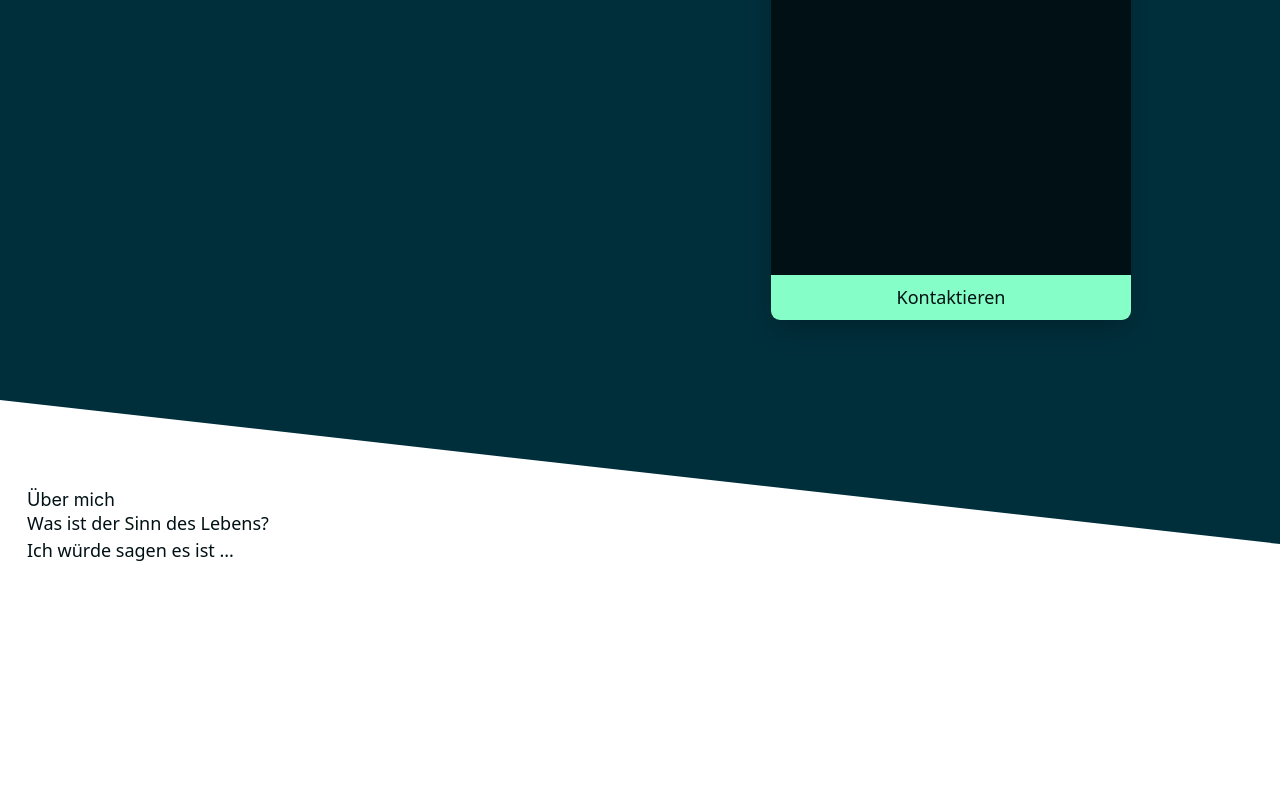
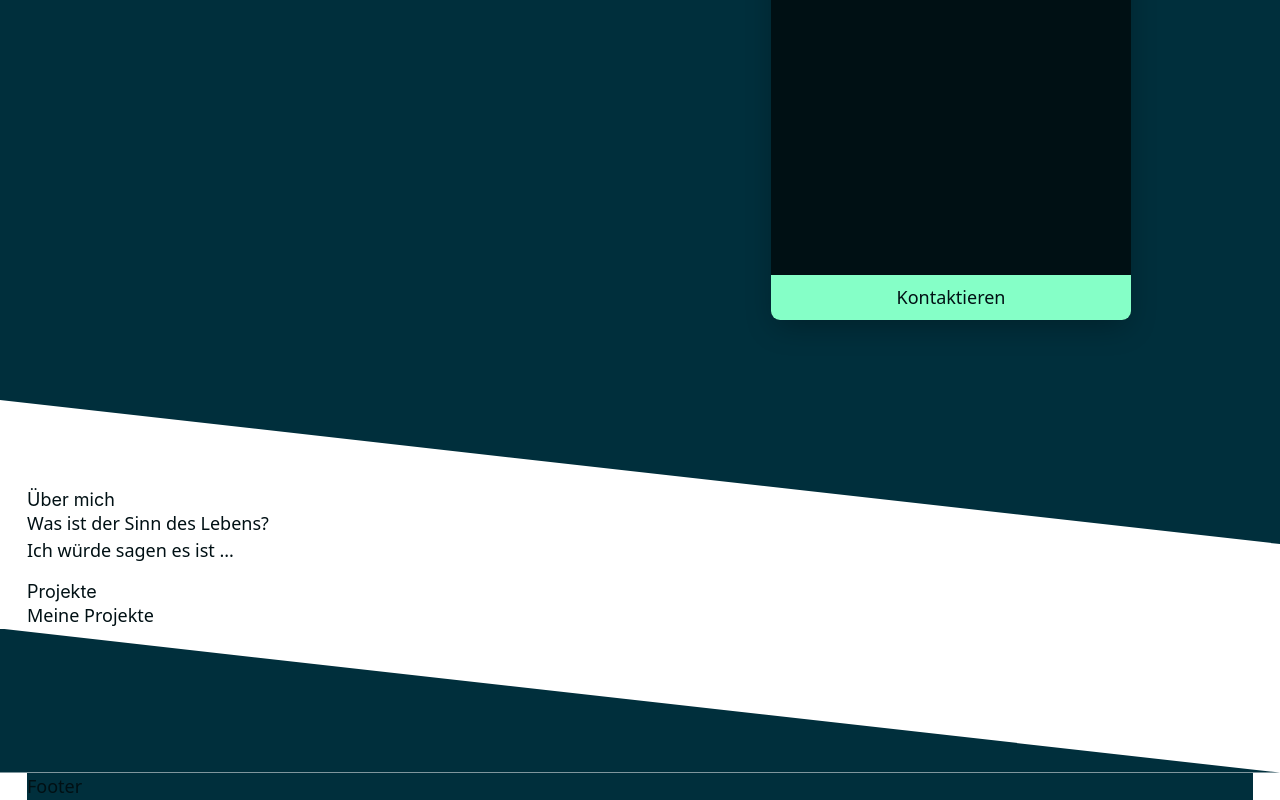
Before and after one commit to schmt5/portfolio, a Gatsby site: page / in a window 1280 px wide. Shown: the part 400-1200 px from the top of the page. Before the commit the page ends 982 px from the top, so only its background shows below. Built offline with nearby package versions, Linux system fonts and the light colour scheme; Gatsby itself is replaced by a stand-in of ours.

Commit message:
Adjust home

```diff
--- a/src/components/teaser.css
+++ b/src/components/about-teaser.css
@@ -1,4 +1,3 @@
-.teaser {
+.about-teaser {
     background-color: white;
-
 }
--- a/src/components/teaser.js
+++ b/src/components/aboutTeaser.js
@@ -1,9 +1,9 @@
 import React from 'react';
-import "./teaser.css";
+import "./about-teaser.css";
 
-const Teaser = () => {
+const AboutTeaser = () => {
     return (
-        <div className="teaser py-4">
+        <div className="about-teaser py-4">
             <h2>Über mich</h2>
             <p>Was ist der Sinn des Lebens?</p>
             <p>Ich würde sagen es ist ...</p>
@@ -11,4 +11,4 @@ const Teaser = () => {
     );
 }
 
-export default Teaser;
+export default AboutTeaser;
--- a/src/components/divider.css
+++ b/src/components/divider.css
@@ -1,6 +1,13 @@
 .divider {
-    background-color: var(--gunmetal);
-    height: 8rem;
-    clip-path: polygon(0 0, 100% 0, 100% 100%);
-    margin-bottom: -4rem;
+  background-color: var(--gunmetal);
+  height: 8rem;
 }
+
+.divider.start {
+  clip-path: polygon(0 100%, 100% 100%, 0 0);
+}
+
+.divider.end {
+  clip-path: polygon(0 0, 100% 0, 100% 100%);
+  margin-bottom: -4rem;
+}
--- a/src/components/divider.js
+++ b/src/components/divider.js
@@ -1,9 +1,9 @@
 import React from "react";
 import "./divider.css";
 
-const Divider = () => {
+const Divider = ({ position }) => {
     return (
-        <div className="divider" />
+        <div className={`divider ${position}`} />
     );
 }
 
--- /dev/null
+++ b/src/components/footer.css
@@ -0,0 +1,3 @@
+.footer {
+    background-color: var(--gunmetal);
+}
--- /dev/null
+++ b/src/components/footer.js
@@ -0,0 +1,12 @@
+import React from "react";
+import "./footer.css";
+
+const Footer = () => {
+    return (
+        <footer className="footer">
+            <p>Footer</p>
+        </footer>
+    );
+}
+
+export default Footer;
--- /dev/null
+++ b/src/components/projectTeaser.js
@@ -0,0 +1,12 @@
+import React from "react";
+
+const ProjectTeaser = () => {
+    return (
+        <div className="project-teaser">
+            <h2>Projekte</h2>
+            <p>Meine Projekte</p>
+        </div>
+    );
+}
+
+export default ProjectTeaser;
--- a/src/pages/index.js
+++ b/src/pages/index.js
@@ -6,9 +6,11 @@ import Layout from "../components/layout"
 import Image from "../components/image"
 import SEO from "../components/seo"
 import ParallaxCard from "../components/parallaxCard";
-import Teaser from "../components/teaser";
+import AboutTeaser from "../components/aboutTeaser";
+import ProjectTeaser from "../components/projectTeaser";
 import Section from "../components/section";
-import Divider from "../components/divider"
+import Divider from "../components/divider";
+import Footer from "../components/footer";
 
 const IndexPage = () => (
   <Layout className>
@@ -22,9 +24,14 @@ const IndexPage = () => (
         <ParallaxCard />
       </div>
     </Section>
-    <Divider />
+    <Divider position="end" />
     <Section>
-      <Teaser />
+      <AboutTeaser />
+      <ProjectTeaser />
+    </Section>
+    <Divider position="start" />
+    <Section>
+      <Footer />
     </Section>
 
   </Layout>
```
